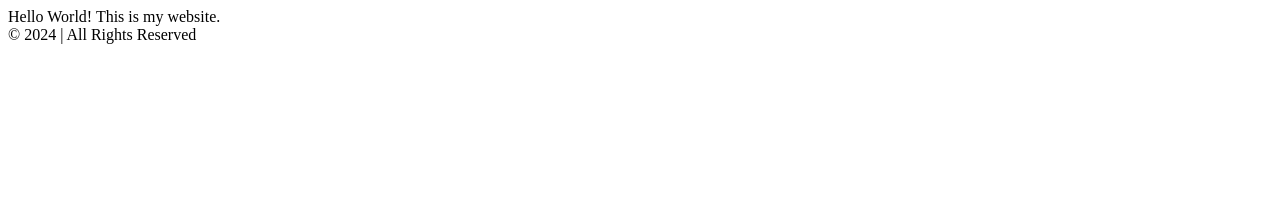
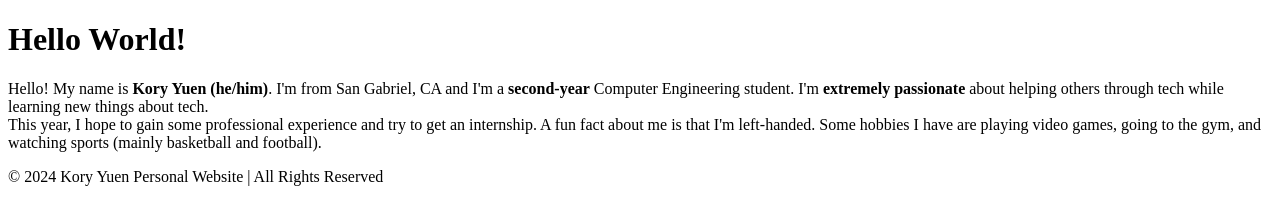
Before and after one commit to koryyuen/koryyuen, a plain HTML site: page index.html in a window 1280 px wide. Drawn offline with Linux system fonts and the light colour scheme.

Commit message:
Feat: reordered lines of code, added a heading and paragraph about myself

```diff
--- a/index.html
+++ b/index.html
@@ -8,10 +8,12 @@
     <body>
         <nav></nav>
         <main>
-            Hello World! This is my website.
+            <h1>Hello World!</h1>
+            <p>Hello! My name is <strong>Kory Yuen (he/him)</strong>. I'm from San Gabriel, CA and I'm a <strong>second-year</strong> Computer Engineering student. I'm <strong>extremely passionate</strong> about helping others through tech while learning new things about tech. <br>This year, I hope to gain some professional experience and try to get an internship.
+                A fun fact about me is that I'm left-handed. Some hobbies I have are playing video games, going to the gym, and watching sports (mainly basketball and football).</p>
         </main>
         <footer>
-            © 2024 <Kory Yuen Personal Website> | All Rights Reserved
+            © 2024 Kory Yuen Personal Website | All Rights Reserved
         </footer>
     </body>
 </html>
```
Also changed, not shown: blog.html (+1 -1 lines), contact.html (+1 -1 lines), portfolio.html (+1 -1 lines), resume.html (+3 -1 lines).
